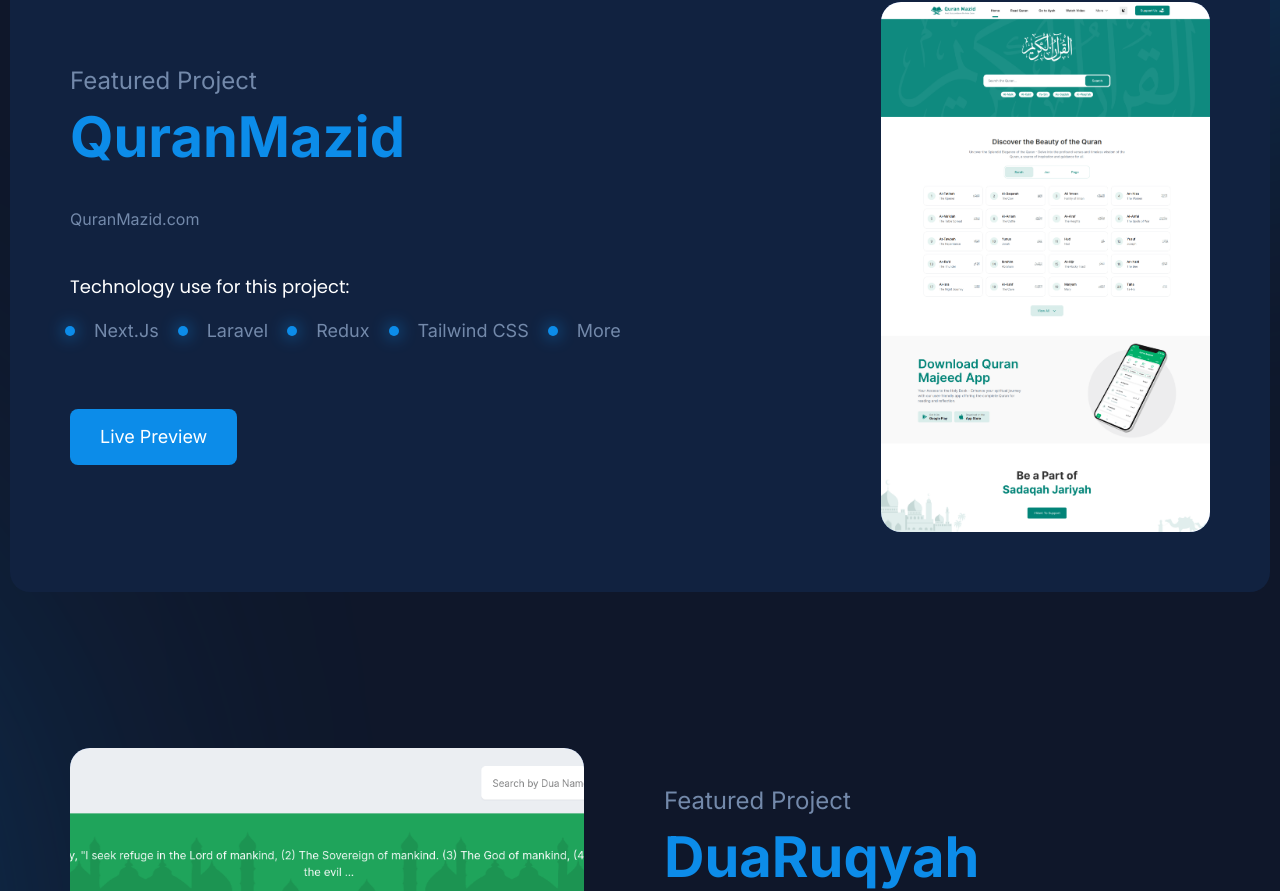
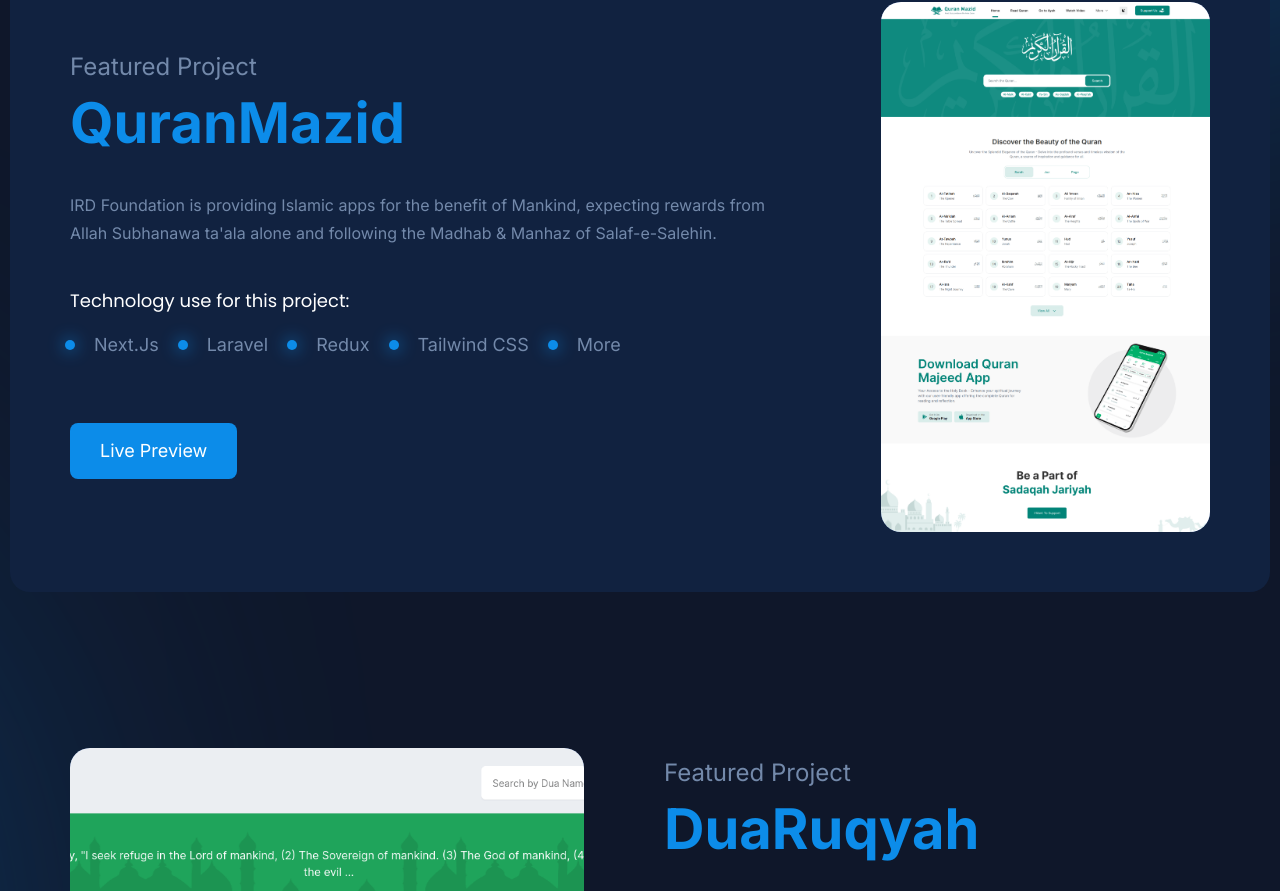
Before and after one commit to rayhanferdous/rayhanferdous, a Next.js app: page / in a window 1280 px wide. Shown: the part 1186-2077 px from the top of the page. Built offline with nearby package versions, Linux system fonts and the light colour scheme.

Commit message:
Update FeatureProjectData.js

```diff
--- a/data/FeatureProjectData.js
+++ b/data/FeatureProjectData.js
@@ -2,7 +2,8 @@
   {
     id: 1,
     title: "QuranMazid",
-    description: "QuranMazid.com",
+    description:
+      "IRD Foundation is providing Islamic apps for the benefit of Mankind, expecting rewards from Allah Subhanawa ta'ala alone and following the Madhab & Manhaz of Salaf-e-Salehin.",
     image: "/assets/projects/quranmazid.com.png",
     technologies: ["Next.Js", "Laravel", "Redux", "Tailwind CSS", "More"],
     live_preview: "https://ihadis.com/",
@@ -10,7 +11,8 @@
   {
     id: 2,
     title: "DuaRuqyah",
-    description: "QuranMazid.com",
+    description:
+      "IRD Foundation is providing Islamic apps for the benefit of Mankind, expecting rewards from Allah Subhanawa ta'ala alone and following the Madhab & Manhaz of Salaf-e-Salehin.",
     image: "/assets/projects/duaruqyah.com.png",
     technologies: ["Next.Js", "Laravel", "Redux", "Tailwind CSS", "More"],
     live_preview: "https://ihadis.com/",
```
